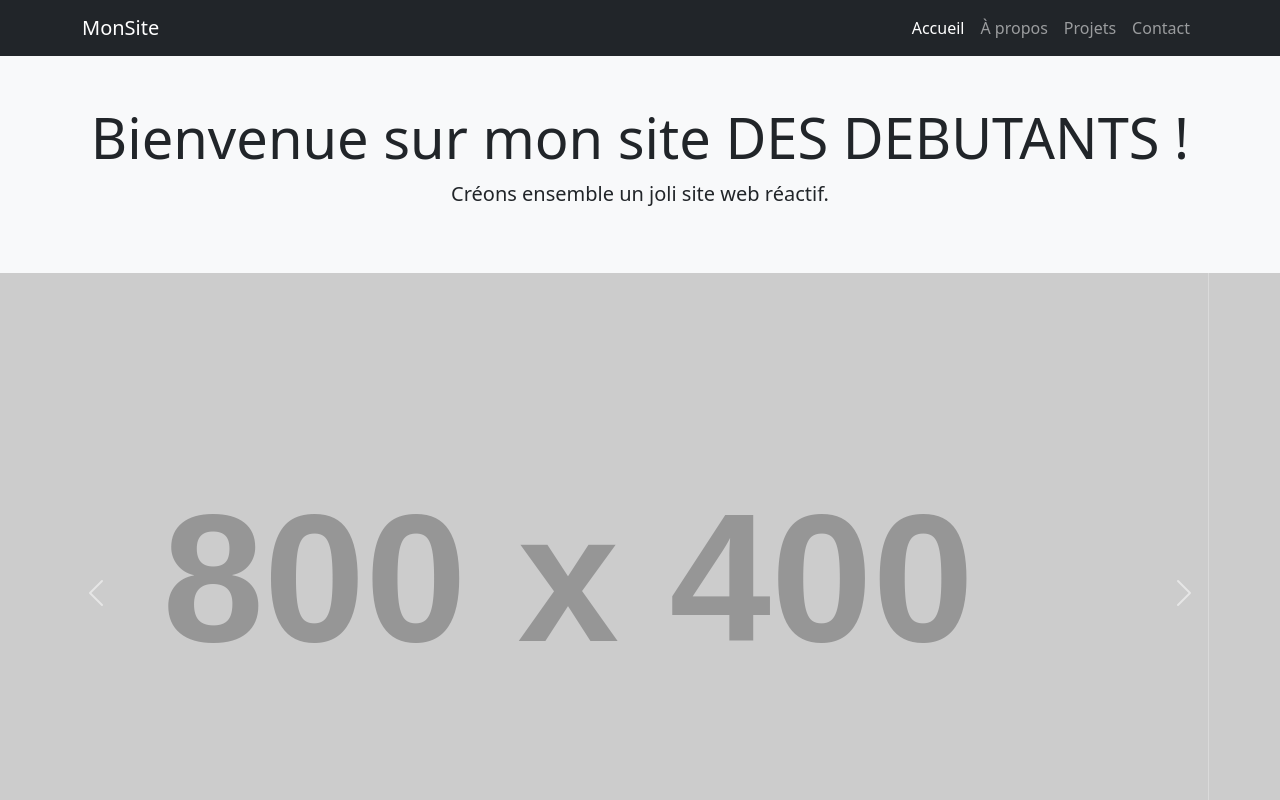
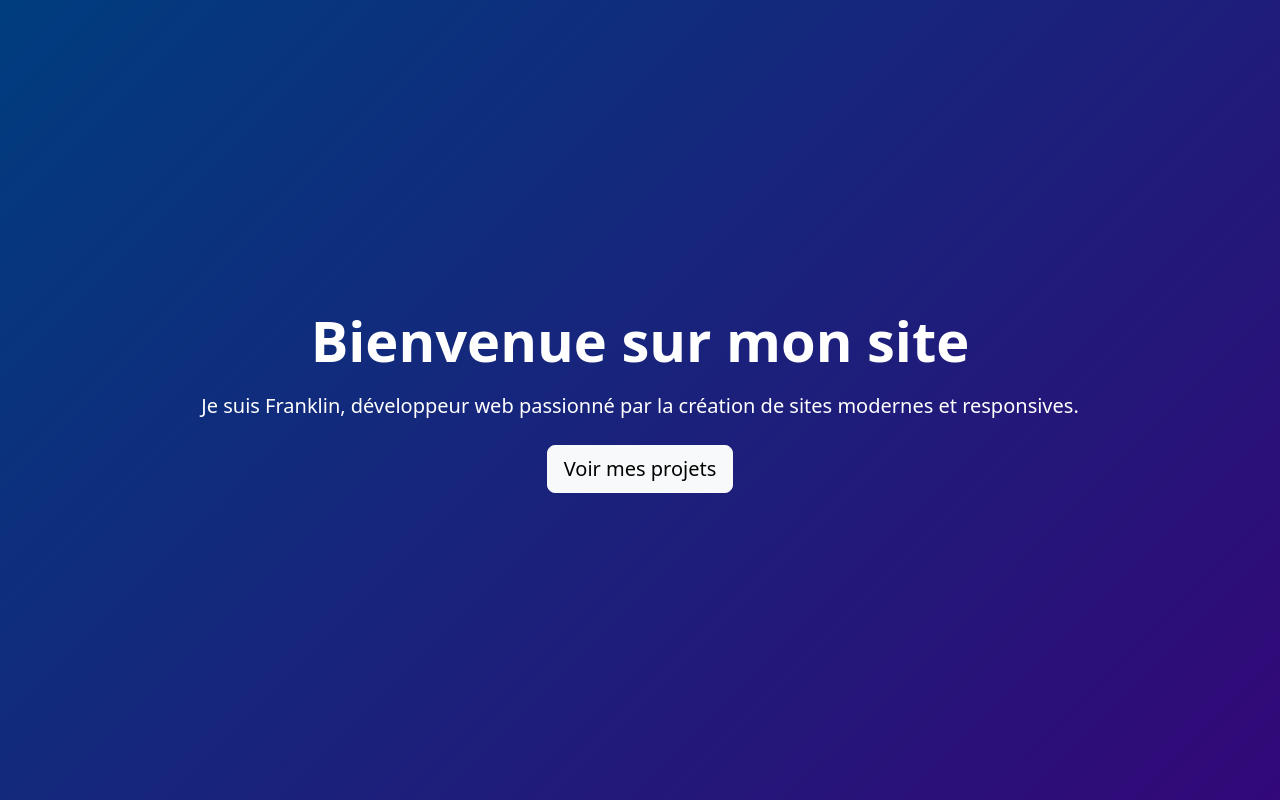
Before and after one commit to FranklinRogoto/mon-premier-site, a plain HTML site: page index.html in a window 1280 px wide. Shown: the top 800 px of the page. Drawn offline with nearby package versions, Linux system fonts and the light colour scheme; placeholder pictures from the web are drawn by us.

Commit message:
Update index.html

```diff
--- a/index.html
+++ b/index.html
@@ -7,6 +7,40 @@
   <!-- Lien Bootstrap -->
   <link href="https://cdn.jsdelivr.net/npm/bootstrap@5.3.0/dist/css/bootstrap.min.css" rel="stylesheet">
 </head>
+
+
+  <!-- ===== Section Accueil (Hero) ===== -->
+<section class="hero d-flex align-items-center text-center text-white" style="height: 100vh; background: linear-gradient(135deg, #007bff, #6610f2);">
+  <div class="container">
+    <h1 class="display-4 fw-bold mb-3 animate__animated animate__fadeInDown">Bienvenue sur mon site</h1>
+    <p class="lead mb-4 animate__animated animate__fadeInUp">Je suis Franklin, développeur web passionné par la création de sites modernes et responsives.</p>
+    <a href="#projets" class="btn btn-light btn-lg animate__animated animate__fadeInUp">Voir mes projets</a>
+  </div>
+</section>
+
+<!-- ===== CSS (ajoute dans ton fichier CSS ou <style>) ===== -->
+<style>
+.hero {
+  background-image: url('https://source.unsplash.com/1600x900/?technology,web');
+  background-size: cover;
+  background-position: center;
+  position: relative;
+}
+.hero::after {
+  content: "";
+  position: absolute;
+  top: 0; left: 0; width: 100%; height: 100%;
+  background-color: rgba(0, 0, 0, 0.5); /* Overlay sombre */
+}
+.hero .container {
+  position: relative;
+  z-index: 2;
+}
+</style>
+
+<!-- Animation CSS (importe Animate.css dans <head>) -->
+<link rel="stylesheet" href="https://cdnjs.cloudflare.com/ajax/libs/animate.css/4.1.1/animate.min.css"/>
+
 <body>
 
   <!-- Barre de navigation -->
@@ -34,6 +68,17 @@
     </div>
   </div>
 </nav>
+
+
+
+
+
+
+
+
+
+
+
 
   <!-- Titre principal -->
   <header class="bg-light py-5">
```
